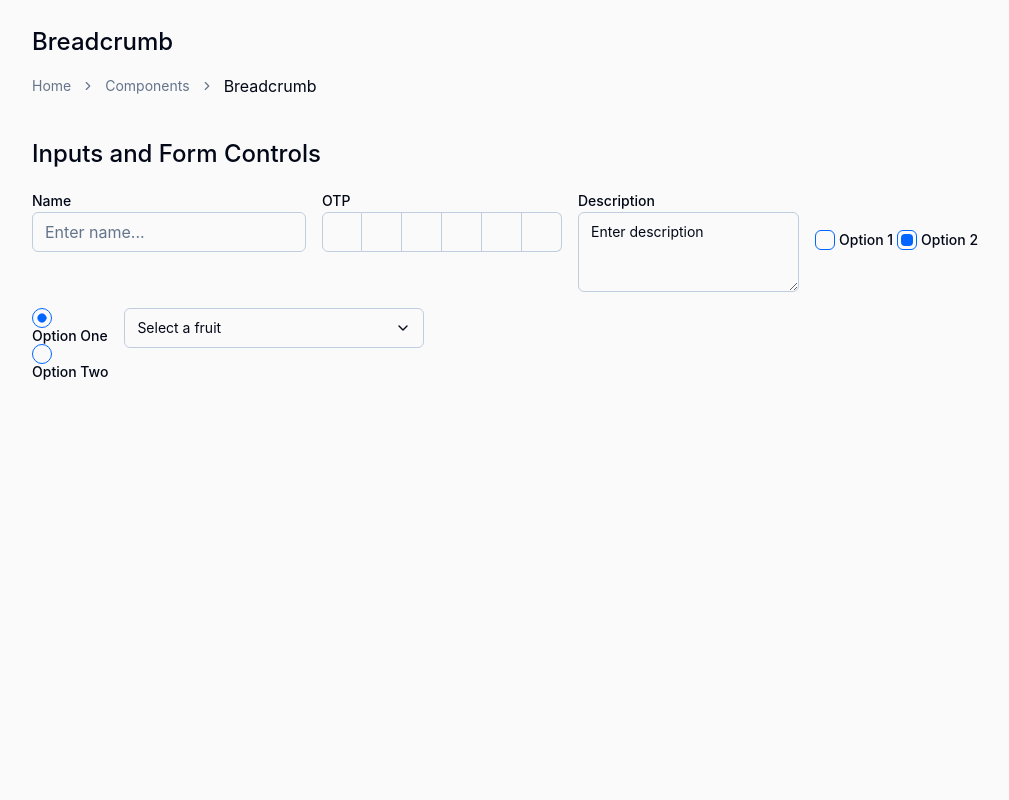
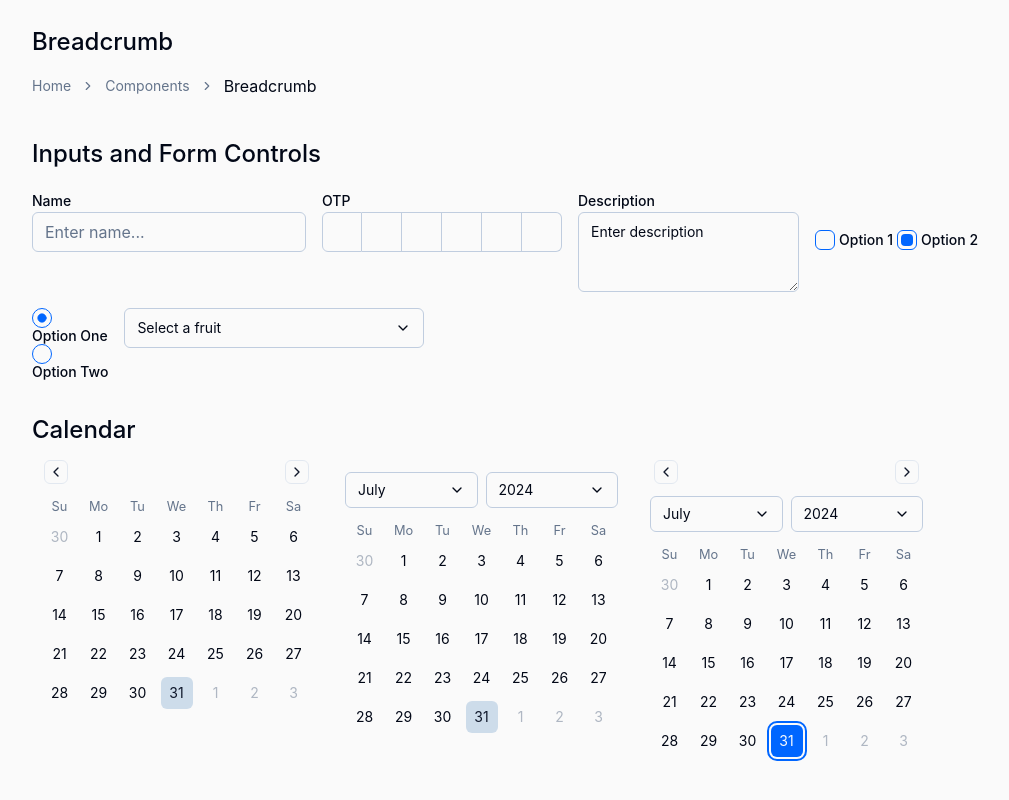
Before and after one commit to ajiohjesse/styled-ui, a React (Vite) app: page / in a window 1280 px wide. Shown: the part 1834-2634 px from the top of the page, without its empty margins (96-1105 px from the left). Before the commit the page ends 2266 px from the top, so only its background shows below. Built offline with nearby package versions, Linux system fonts and the light colour scheme.

Commit message:
feat: add calendar component

```diff
--- a/package.json
+++ b/package.json
@@ -22,9 +22,11 @@
     "@radix-ui/react-select": "^2.1.1",
     "@radix-ui/react-slot": "^1.0.2",
     "cmdk": "^0.2.1",
+    "date-fns": "^3.6.0",
     "input-otp": "^1.2.4",
     "lucide-react": "^0.303.0",
     "react": "^18.2.0",
+    "react-day-picker": "8.10.1",
     "react-dom": "^18.2.0",
     "sonnar": "^1.0.0",
     "styled-components": "^6.1.6"
--- a/src/App.tsx
+++ b/src/App.tsx
@@ -6,6 +6,7 @@ import AvatarPreview from './components/avatar-preview';
 import BadgePreview from './components/badge-preview';
 import BreadcrumbPreview from './components/breadcrumb-preview';
 import ButtonPreview from './components/button-preview';
+import CalendarPreview from './components/calendar-preview';
 import DialogPreview from './components/dialog-preview';
 import InputsPreview from './components/inputs-preview';
 import PopoverPreview from './components/popover-preview';
@@ -24,6 +25,7 @@ function App() {
       <PopoverPreview />
       <BreadcrumbPreview />
       <InputsPreview />
+      <CalendarPreview />
     </div>
   );
 }
--- /dev/null
+++ b/src/components/calendar-preview.tsx
@@ -0,0 +1,33 @@
+import { Calendar } from '@/ui/calendar';
+import { useState } from 'react';
+import Section from './section';
+
+const CalendarPreview = () => {
+  const [date, setDate] = useState<Date | undefined>(new Date());
+
+  return (
+    <Section title='Calendar'>
+      <Calendar />
+      <Calendar
+        mode='single'
+        selected={date}
+        onSelect={date => setDate(date)}
+        fromYear={1940}
+        toYear={new Date().getFullYear()}
+        captionLayout='dropdown'
+        initialFocus
+      />
+      <Calendar
+        mode='single'
+        selected={date}
+        onSelect={date => setDate(date)}
+        fromYear={1940}
+        toYear={new Date().getFullYear()}
+        captionLayout='dropdown-buttons'
+        initialFocus
+      />
+    </Section>
+  );
+};
+
+export default CalendarPreview;
--- a/src/lib/styled-ui/colors.ts
+++ b/src/lib/styled-ui/colors.ts
@@ -16,10 +16,10 @@ export const defaultColors: Colors = {
   secondary: '210, 30%, 80.1%',
   secondary_foreground: '222.2, 47.4%, 11.2%',
 
-  muted: '210, 40%, 96.1%',
+  muted: '210, 40%, 86.1%',
   muted_foreground: '215.4, 16.3%, 46.9%',
 
-  accent: '210, 40%, 96.1%',
+  accent: '210, 40%, 86.1%',
   accent_foreground: '222.2, 47.4%, 11.2%',
 
   destructive: '0, 84.2%, 60.2%',
--- a/src/ui/Button/styles.ts
+++ b/src/ui/Button/styles.ts
@@ -110,7 +110,7 @@ const buttonSize: Record<ButtonSize, RuleSet<object>> = {
   sm: smallSizeButtonCss,
 };
 
-const buttonVariant: Record<ButtonVariant, RuleSet<object>> = {
+export const buttonVariant: Record<ButtonVariant, RuleSet<object>> = {
   default: defaultButtonCss,
   secondary: secondaryButtonCss,
   destructive: destructiveButtonCss,
@@ -119,7 +119,7 @@ const buttonVariant: Record<ButtonVariant, RuleSet<object>> = {
   link: linkButtonCss,
 };
 
-export const StyledButton = styled.button<StyledButtonProps>`
+export const baseButtonCss = css`
   position: relative;
   display: inline-flex;
   width: max-content;
@@ -133,8 +133,10 @@ export const StyledButton = styled.button<StyledButtonProps>`
 
   ${focusCss}
   ${disabledCss}
+`;
 
-
+export const StyledButton = styled.button<StyledButtonProps>`
+  ${baseButtonCss}
   ${({ $variant }) => buttonVariant[$variant]}
   ${({ $size }) => buttonSize[$size]}
 
--- /dev/null
+++ b/src/ui/calendar/index.tsx
@@ -0,0 +1,96 @@
+import { ChevronLeft, ChevronRight } from 'lucide-react';
+import * as React from 'react';
+import { DayPicker, DropdownProps } from 'react-day-picker';
+import {
+  Select,
+  SelectContent,
+  SelectItem,
+  SelectTrigger,
+  SelectValue,
+} from '../select';
+import { StyledCalendarChevron, StyledCalendarWrapper } from './style';
+
+export type CalendarProps = React.ComponentProps<typeof DayPicker>;
+
+function Calendar({ showOutsideDays = true, ...props }: CalendarProps) {
+  return (
+    <StyledCalendarWrapper>
+      <DayPicker
+        showOutsideDays={showOutsideDays}
+        className='styled-date-picker'
+        classNames={{
+          months: 'styled-months',
+          month: 'styled-month',
+          caption: 'styled-caption',
+          caption_label: 'styled-caption-label',
+          caption_dropdowns: 'styled-caption-dropdowns',
+          nav: 'styled-nav',
+          nav_button: 'styled-nav-button',
+          nav_button_previous: 'styled-nav-button-previous',
+          nav_button_next: 'styled-nav-button-next',
+          table: 'styled-table',
+          head_row: 'styled-head-row',
+          head_cell: 'styled-head-cell',
+          row: 'styled-row',
+          cell: 'styled-cell',
+          day: 'styled-day',
+          day_range_end: 'day-range-end',
+          day_selected: 'styled-day-Selected',
+          day_today: 'styled-day-today',
+          day_outside: 'day-outside styled-day-outside',
+          day_disabled: 'styled-day-disabled',
+          day_range_middle: 'styled-day-range-middle',
+          day_hidden: 'styled-day-hidden',
+        }}
+        components={{
+          IconLeft: () => <StyledCalendarChevron as={ChevronLeft} />,
+          IconRight: () => <StyledCalendarChevron as={ChevronRight} />,
+          Dropdown: props => {
+            return <CustomDropdown {...props} />;
+          },
+        }}
+        {...props}
+      />
+    </StyledCalendarWrapper>
+  );
+}
+Calendar.displayName = 'Calendar';
+
+export { Calendar };
+
+const CustomDropdown = (props: DropdownProps) => {
+  const { caption, onChange, children } = props;
+
+  if (children) {
+    const options = React.Children.toArray(props.children) as unknown as {
+      props: { value: number; children: string };
+    }[];
+
+    return (
+      <Select
+        onValueChange={value =>
+          onChange &&
+          onChange({
+            target: {
+              value,
+            },
+          } as React.ChangeEvent<HTMLSelectElement>)
+        }
+      >
+        <SelectTrigger style={{ height: '36px' }}>
+          <SelectValue placeholder={caption} />
+        </SelectTrigger>
+
+        <SelectContent style={{ maxHeight: '240px' }}>
+          {options.map((option, index) => (
+            <SelectItem key={index} value={option.props.value.toString()}>
+              {option.props.children}
+            </SelectItem>
+          ))}
+        </SelectContent>
+      </Select>
+    );
+  }
+
+  return null;
+};
--- /dev/null
+++ b/src/ui/calendar/style.ts
@@ -0,0 +1,194 @@
+import styled from 'styled-components';
+import { baseButtonCss, buttonVariant } from '../button/styles';
+
+export const StyledCalendarWrapper = styled.span`
+  .styled-date-picker {
+    padding: 8px;
+  }
+
+  .styled-months {
+    display: flex;
+  }
+
+  .styled-month {
+    /* margin-top: 4px; */
+  }
+
+  .styled-caption {
+    display: flex;
+    position: relative;
+    align-items: end;
+  }
+
+  .styled-caption-label {
+    font-size: 0.875rem;
+    font-weight: 500;
+    display: none;
+  }
+
+  .styled-caption-dropdowns {
+    display: flex;
+    width: 100%;
+    margin-bottom: 8px;
+
+    & > *:last-child {
+      margin-left: 8px;
+    }
+
+    & ~ .styled-nav {
+      margin-bottom: 68px;
+    }
+  }
+
+  .styled-nav {
+    display: flex;
+    align-items: center;
+    margin-bottom: 20px;
+    position: static;
+  }
+
+  .styled-nav-button {
+    ${baseButtonCss}
+    ${buttonVariant.outline}
+
+    height: 24px;
+    width: 24px;
+    padding: 0;
+
+    &:hover {
+      opacity: 100%;
+    }
+  }
+
+  .styled-nav-button-previous {
+    position: absolute;
+    left: 4px;
+  }
+  .styled-nav-button-next {
+    position: absolute;
+    right: 4px;
+  }
+
+  .styled-table {
+    width: 100%;
+    border-collapse: collapse;
+    margin-top: 4px;
+  }
+
+  .styled-head-row {
+    display: flex;
+    margin-bottom: 4px;
+  }
+
+  .styled-head-cell {
+    color: hsl(${p => p.theme.colors.muted_foreground});
+    border-radius: ${p => p.theme.radius.md};
+    width: 39px;
+    font-weight: 400;
+    font-size: 0.8rem;
+  }
+
+  .styled-row {
+    display: flex;
+    width: 100%;
+  }
+
+  .styled-cell {
+    height: 39px;
+    width: 39px;
+    text-align: center;
+    font-size: 0.875rem;
+    padding: 0;
+    position: relative;
+
+    &:has([aria-selected='true'].day-range-end) {
+      border-top-right-radius: ${p => p.theme.radius.md};
+      border-bottom-right-radius: ${p => p.theme.radius.md};
+    }
+
+    &:has([aria-selected='true'].day-outside) {
+      background-color: hsla(${p => p.theme.colors.accent}, 0.5);
+    }
+
+    &:first-child:has([aria-selected='true']) {
+      border-top-left-radius: ${p => p.theme.radius.md};
+      border-bottom-left-radius: ${p => p.theme.radius.md};
+    }
+
+    &:last-child:has([aria-selected='true']) {
+      border-top-right-radius: ${p => p.theme.radius.md};
+      border-bottom-right-radius: ${p => p.theme.radius.md};
+    }
+
+    &:focus-within {
+      position: relative;
+      z-index: 20;
+    }
+  }
+
+  .styled-day {
+    ${baseButtonCss}
+    ${buttonVariant.ghost}
+
+    height: 32px;
+    width: 32px;
+    padding: 0;
+    font-weight: 400;
+
+    &[aria-selected='true'] {
+      opacity: 100%;
+    }
+  }
+
+  .styled-day-Selected {
+    background-color: hsl(${p => p.theme.colors.primary});
+    color: hsl(${p => p.theme.colors.primary_foreground});
+
+    &:hover {
+      background-color: hsl(${p => p.theme.colors.primary});
+      color: hsl(${p => p.theme.colors.primary_foreground});
+    }
+
+    &:focus {
+      background-color: hsl(${p => p.theme.colors.primary});
+      color: hsl(${p => p.theme.colors.primary_foreground});
+    }
+  }
+
+  .styled-day-today {
+    background-color: hsl(${p => p.theme.colors.accent});
+    color: hsl(${p => p.theme.colors.accent_foreground});
+  }
+
+  .styled-day-outside {
+    color: hsl(${p => p.theme.colors.muted_foreground});
+    opacity: 50%;
+
+    &[aria-selected='true'] {
+      background-color: hsla(${p => p.theme.colors.accent}, 0.5);
+      color: hsl(${p => p.theme.colors.muted_foreground});
+      opacity: 30%;
+    }
+  }
+
+  .styled-day-disabled {
+    color: hsl(${p => p.theme.colors.muted_foreground});
+    opacity: 50%;
+  }
+
+  .styled-day-range-middle {
+    &[aria-selected='true'] {
+      background-color: hsla(${p => p.theme.colors.accent});
+      color: hsl(${p => p.theme.colors.accent_foreground});
+    }
+  }
+
+  .styled-day-hidden {
+    visibility: hidden;
+  }
+`;
+
+export const StyledCalendarChevron = styled.div`
+  height: 16px;
+  width: 16px;
+`;
--- a/src/ui/select/style.ts
+++ b/src/ui/select/style.ts
@@ -4,8 +4,6 @@ import {
   fadeOut,
   focusCss,
   shadowCss,
-  slideInFromLeft,
-  slideInFromTop,
   zoomOut,
 } from '@/lib/styled-ui';
 import * as SelectPrimitive from '@radix-ui/react-select';
@@ -88,12 +86,6 @@ export const StyledSelectContent = styled(SelectPrimitive.Content)`
   &[data-state='closed'] {
     animation-name: ${fadeOut}, ${zoomOut};
   }
-  &[data-side='bottom'] {
-    animation-name: ${slideInFromTop};
-  }
-  &[data-side='right'] {
-    animation-name: ${slideInFromLeft};
-  }
 `;
 
 export const StyledSelectViewPort = styled(SelectPrimitive.Viewport)<{
```
Also changed, not shown: 1 other file (tests, documents, lock files or other folders).
